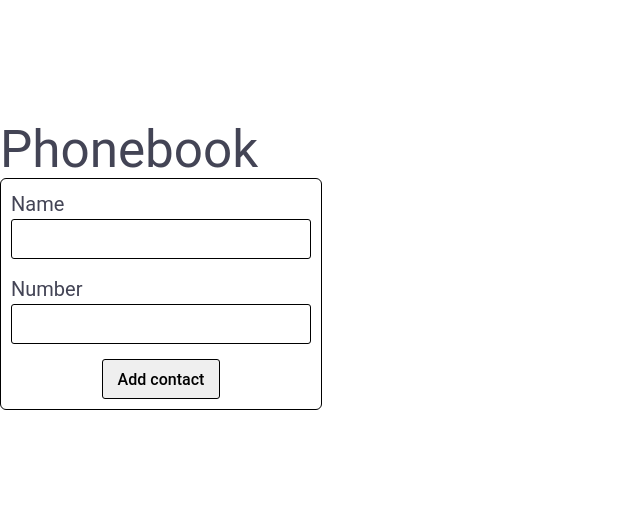
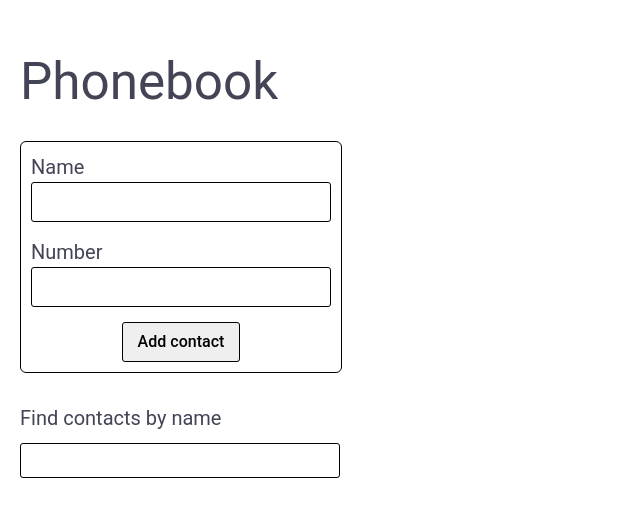
Before and after one commit to Polishchuk-4/goit-react-hw-03, a React (Vite) app: page / in a window 1280 px wide. Shown: the part 134-650 px from the top of the page, without its empty margins (0-640 px from the left). Built offline with nearby package versions, Linux system fonts and the light colour scheme.

Commit message:
create component SearchBox

```diff
--- a/src/components/App/App.jsx
+++ b/src/components/App/App.jsx
@@ -1,5 +1,5 @@
 import ContactForm from "../ContactForm/ContactForm";
-
+import SearchBox from "../SearchBox/SearchBox";
 import style from "./App.module.css";
 
 function App() {
@@ -7,6 +7,7 @@ function App() {
     <div className={style.app}>
       <h1 className={style.appTitle}>Phonebook</h1>
       <ContactForm />
+      <SearchBox />
     </div>
   );
 }
--- a/src/components/App/App.module.css
+++ b/src/components/App/App.module.css
@@ -5,4 +5,8 @@
   text-align: center;
 }
 .app {
+  padding: 20px;
+  display: flex;
+  flex-direction: column;
+  row-gap: 30px;
 }
--- /dev/null
+++ b/src/components/SearchBox/SearchBox.jsx
@@ -0,0 +1,14 @@
+import style from "./SearchBox.module.css";
+
+const SearchBox = () => {
+  return (
+    <div className={style.searchBox}>
+      <label className={style.searchBoxLabel}>
+        Find contacts by name
+        <input className={style.searchBoxInput} />
+      </label>
+    </div>
+  );
+};
+
+export default SearchBox;
--- /dev/null
+++ b/src/components/SearchBox/SearchBox.module.css
@@ -0,0 +1,14 @@
+.searchBox {
+}
+.searchBoxLabel {
+  display: flex;
+  flex-direction: column;
+  row-gap: 10px;
+  font-size: 20px;
+}
+.searchBoxInput {
+  width: 320px;
+  height: 35px;
+  border: 1px solid black;
+  border-radius: 3px;
+}
```
